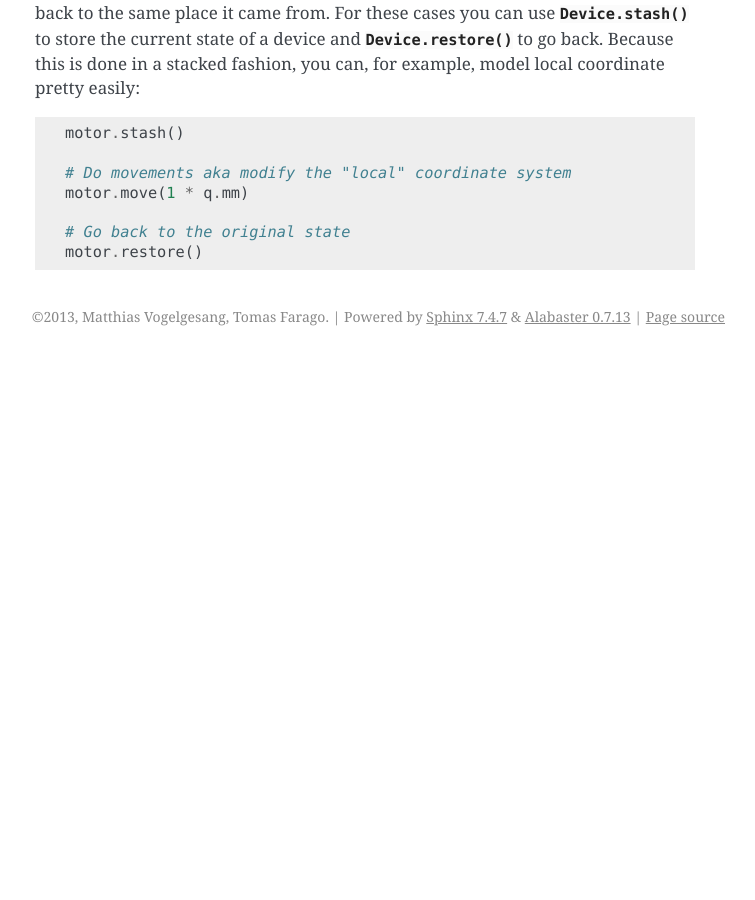
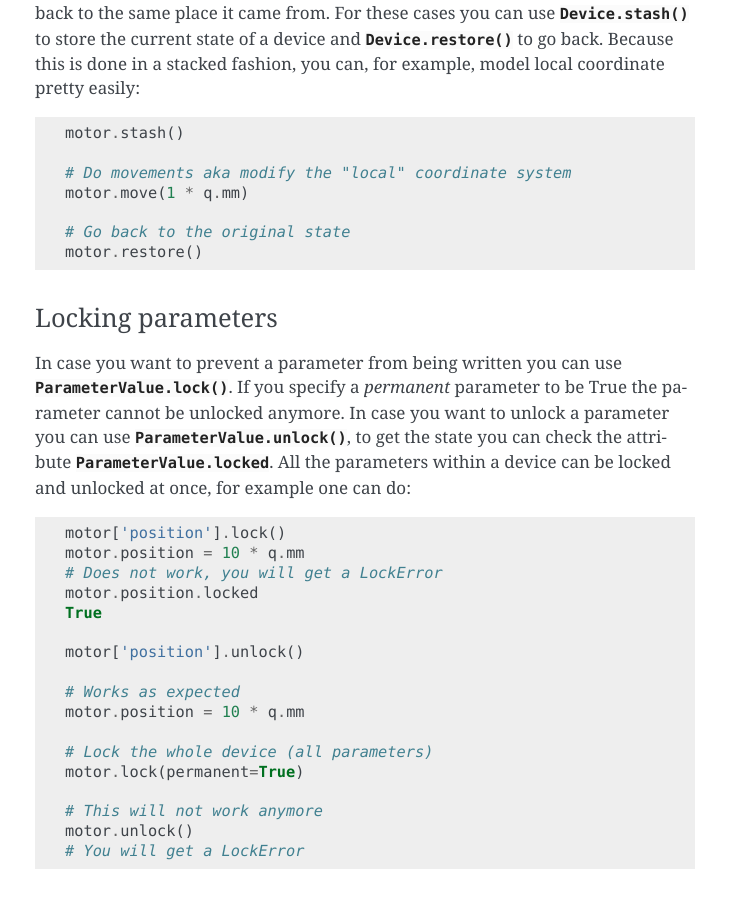
Before and after one commit to ufo-kit/concert, a Sphinx documentation site: the page built from docs/user/topics/control.rst, in a window 1280 px wide and 900 px high, scrolled down 1156 px. Shown: the whole window, without its empty margins (385-1140 px from the left). Built offline with Sphinx 7.4.7, drawn with Linux system fonts in a browser that asks for light colours; before the commit the page ends 1512 px from its top, so only the background shows below that.

Commit message:
Update the docs

```diff
--- a/docs/user/topics/control.rst
+++ b/docs/user/topics/control.rst
@@ -63,3 +63,33 @@ you can, for example, model local coordinate pretty easily::
 
    # Go back to the original state
    motor.restore()
+
+
+Locking parameters
+------------------
+
+In case you want to prevent a parameter from being written you can use
+:meth:`.ParameterValue.lock`. If you specify a *permanent* parameter to be True
+the parameter cannot be unlocked anymore. In case you want to unlock
+a parameter you can use :meth:`.ParameterValue.unlock`, to get the state
+you can check the attribute :attr:`.ParameterValue.locked`. All the
+parameters within a device can be locked and unlocked at once, for example
+one can do::
+
+    motor['position'].lock()
+    motor.position = 10 * q.mm
+    # Does not work, you will get a LockError
+    motor.position.locked
+    True
+
+    motor['position'].unlock()
+
+    # Works as expected
+    motor.position = 10 * q.mm
+
+    # Lock the whole device (all parameters)
+    motor.lock(permanent=True)
+
+    # This will not work anymore
+    motor.unlock()
+    # You will get a LockError
```
